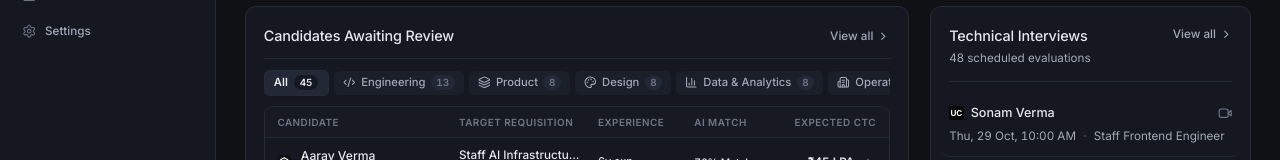
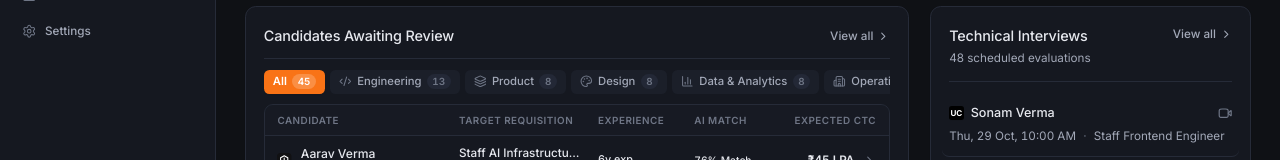
Before and after one commit to adityaworxx/HRO, a Next.js app: page / in a window 1280 px wide. Shown: the part 190-350 px from the top of the page. Built offline with nearby package versions, Linux system fonts and the light colour scheme; no server answers.

Commit message:
fix(dashboard): make selected department filter pill solid orange with white badge

```diff
--- a/features/dashboard/components/manager-dashboard.tsx
+++ b/features/dashboard/components/manager-dashboard.tsx
@@ -255,16 +255,15 @@ export function ManagerDashboard() {
               </Link>
             </div>
 
-            {/* Department Filter Pills (Clean Text, No Border Boxes) */}
-            {/* Department Filter Pills (Proper Orange When Selected, Matching Openings) */}
+            {/* Department Filter Pills (Solid Orange when Selected, matching design) */}
             <div className="no-scrollbar flex items-center gap-1.5 overflow-x-auto pt-3 pb-1">
               <button
                 type="button"
                 onClick={() => handleSelectReviewDept('all')}
                 className={cn(
-                  'inline-flex shrink-0 cursor-pointer items-center gap-1.5 rounded-[6px] px-2.5 py-1 text-[12.5px] font-medium transition-colors',
+                  'inline-flex shrink-0 cursor-pointer items-center gap-1.5 rounded-[6px] px-2.5 py-1 text-[12.5px] font-medium transition-colors select-none',
                   selectedReviewDept === 'all'
-                    ? 'border-border-strong bg-surface-3 text-text border font-semibold shadow-xs'
+                    ? 'border-accent bg-accent font-semibold text-white shadow-xs'
                     : 'bg-surface-2 text-text-muted hover:bg-surface-3 hover:text-text'
                 )}
               >
@@ -273,7 +272,7 @@ export function ManagerDashboard() {
                   className={cn(
                     'rounded-full px-1.5 font-sans text-[11px] font-semibold tabular-nums',
                     selectedReviewDept === 'all'
-                      ? 'border-border/80 bg-surface-1 text-text border'
+                      ? 'bg-white/20 text-white'
                       : 'bg-surface-3 text-text-subtle'
                   )}
                 >
@@ -289,19 +288,19 @@ export function ManagerDashboard() {
                     type="button"
                     onClick={() => handleSelectReviewDept(group.id)}
                     className={cn(
-                      'inline-flex shrink-0 cursor-pointer items-center gap-1.5 rounded-[6px] px-2.5 py-1 text-[12.5px] font-medium transition-colors',
+                      'inline-flex shrink-0 cursor-pointer items-center gap-1.5 rounded-[6px] px-2.5 py-1 text-[12.5px] font-medium transition-colors select-none',
                       isSelected
-                        ? 'border-border-strong bg-surface-3 text-text border font-semibold shadow-xs'
+                        ? 'border-accent bg-accent font-semibold text-white shadow-xs'
                         : 'bg-surface-2 text-text-muted hover:bg-surface-3 hover:text-text'
                     )}
                   >
-                    <GroupIcon className="h-3.5 w-3.5 shrink-0" />
+                    <GroupIcon className={cn('h-3.5 w-3.5 shrink-0', isSelected ? 'text-white' : 'text-text-subtle')} />
                     <span>{group.title}</span>
                     <span
                       className={cn(
                         'rounded-full px-1.5 font-sans text-[11px] font-semibold tabular-nums',
                         isSelected
-                          ? 'border-border/80 bg-surface-1 text-text border'
+                          ? 'bg-white/20 text-white'
                           : 'bg-surface-3 text-text-subtle'
                       )}
                     >
```
